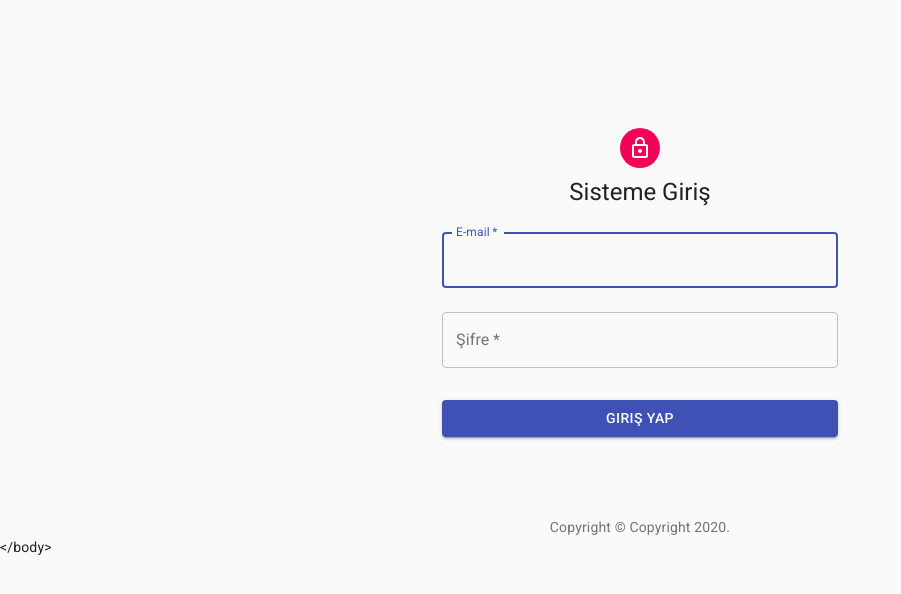
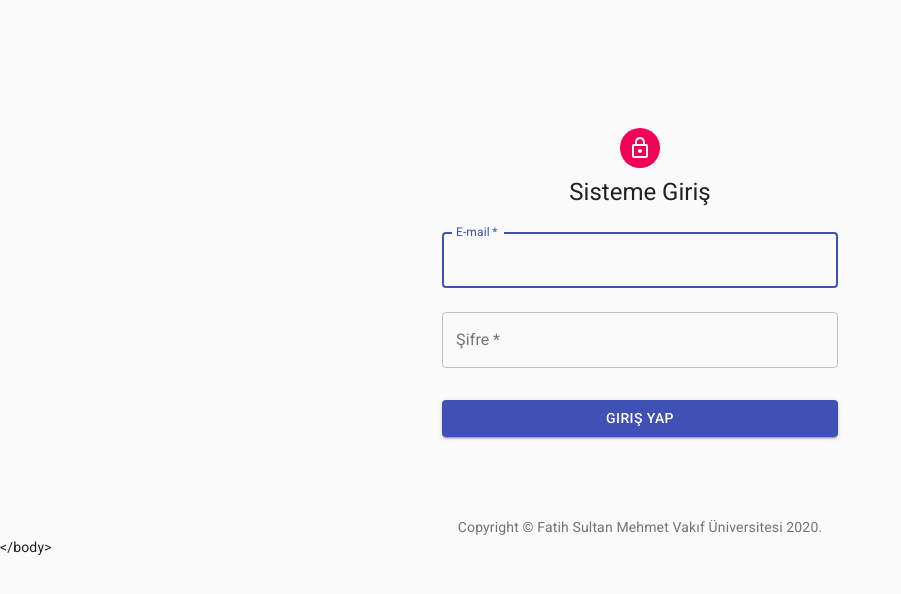
Before and after one commit to yusuvf/Lesson-Adaptation-System, a React (Create React App) app: page /signin in a window 1280 px wide. Shown: the top 594 px of the page, without its empty margins (0-901 px from the left). Built offline with nearby package versions, Linux system fonts and the light colour scheme.

Commit message:
Copyright düzenlemesi

```diff
--- a/src/components/Copyright.js
+++ b/src/components/Copyright.js
@@ -6,8 +6,8 @@ export default function Copyright() {
     return (
         <Typography variant="body2" color="textSecondary" align="center">
             {'Copyright © '}
-            <Link color="inherit" href="https://material-ui.com/">
-                Copyright
+            <Link color="inherit" href="https://fsm.edu.com.tr/">
+                Fatih Sultan Mehmet Vakıf Üniversitesi
             </Link>{' '}
             {new Date().getFullYear()}
             {'.'}
```
